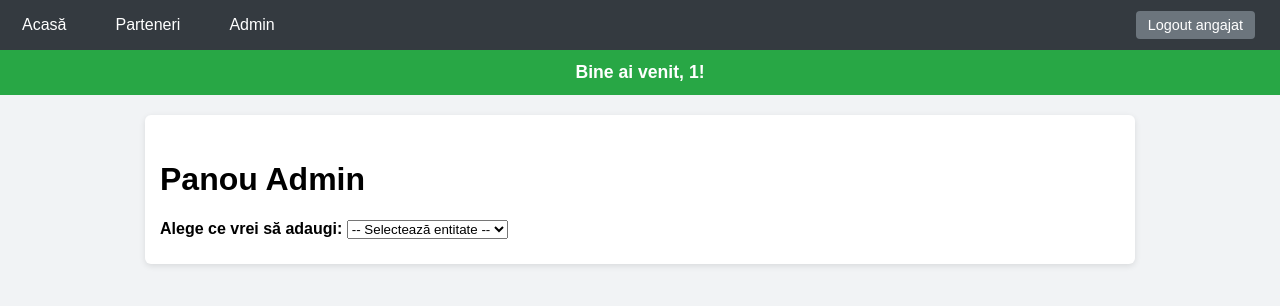
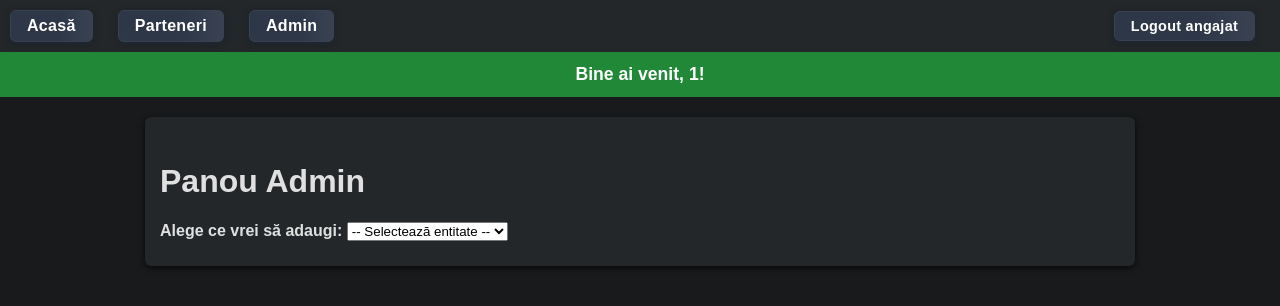
Before and after one commit to AlexMihai1804/ProiectBD, a Flask app: page /admin in a window 1280 px wide. Shown: the top 306 px of the page. Run offline with Flask 3, Linux system fonts and the light colour scheme; the visitor is signed in with stand-in values (Sample User, id 1).

Commit message:
Ui_modifications

```diff
--- a/static/style.css
+++ b/static/style.css
@@ -1,25 +1,26 @@
 body {
   margin: 0;
   font-family: Arial, sans-serif;
-  background: #f1f3f5;
+  background: #181a1b;
+  color: #e0e0e0;
 }
 
 .navbar {
   display: flex;
   align-items: center;
   padding: 10px;
-  background: #343a40;
+  background: #23272a;
 }
 
 .navbar .nav-left,
 .navbar .nav-right {
   display: flex;
   align-items: center;
-  gap: 10px;              /* equal spacing between items */
+  gap: 10px;
 }
 
 .navbar .nav-right {
-  margin-left: auto;      /* push right group to far right */
+  margin-left: auto;
 }
 
 .navbar a,
@@ -27,75 +28,90 @@ body {
   color: #fff;
   text-decoration: none;
   margin-right: 15px;
-  padding: 6px 12px;
-  border-radius: 4px;
+  padding: 6px 16px;
+  border-radius: 6px;
+  background: linear-gradient(90deg, #2d3748 60%, #3a4252 100%);
+  border: 1.5px solid #3a4252;
+  box-shadow: 0 2px 8px rgba(0,0,0,0.18), 0 1.5px 4px rgba(0,123,255,0.08);
+  font-weight: 600;
+  letter-spacing: 0.02em;
+  transition: background 0.2s, box-shadow 0.2s, border 0.2s, color 0.2s;
 }
 
 .navbar a:hover,
 .navbar .btn:hover {
-  background: rgba(255, 255, 255, 0.1);
+  background: linear-gradient(90deg, #007bff 60%, #0056b3 100%);
+  color: #fff;
+  border: 1.5px solid #007bff;
+  box-shadow: 0 4px 16px rgba(0,123,255,0.18), 0 2px 8px rgba(0,0,0,0.22);
 }
 
-/* remove now-redundant auto margin on .signin-btn */
 .signin-btn {
   margin-left: 0;
 }
 
 .navbar .signup-btn {
-  margin-left: 10px; /* keep small gap between them */
+  margin-left: 10px;
 }
 
-/* buttons */
 .btn {
   padding: 8px 16px;
   border: none;
   border-radius: 4px;
   cursor: pointer;
   font-size: 0.9rem;
+  background: #23272a;
+  color: #fff;
+  transition: background 0.2s;
 }
 
 .btn-primary {
-  background: linear-gradient(90deg, #007bff, #0056b3);
+  background: linear-gradient(90deg, #0056b3, #23272a);
   color: #fff;
 }
 
 .btn-primary:hover {
-  background: linear-gradient(90deg, #0056b3, #004085);
+  background: linear-gradient(90deg, #007bff, #0056b3);
 }
 
 .btn-secondary {
-  background-color: #6c757d;
+  background-color: #444950;
   color: #fff;
 }
 
 .btn-secondary:hover {
-  background-color: #5a6268;
+  background-color: #343a40;
 }
 
-/* login form */
 .login-container {
   max-width: 400px;
   margin: 80px auto;
   padding: 20px;
-  background: #fff;
+  background: #23272a;
   border-radius: 8px;
-  box-shadow: 0 2px 8px rgba(0, 0, 0, 0.1);
+  box-shadow: 0 2px 8px rgba(0,0,0,0.7);
 }
 
 .login-container h2 {
   margin-bottom: 16px;
   text-align: center;
+  color: #fff;
 }
 
 .login-container input {
-  width: 100%;
+  width: 95%;
   padding: 8px;
-  margin-bottom: 12px;
-  border: 1px solid #ced4da;
+  margin-bottom: 22px;
+  border: 1px solid #444950;
   border-radius: 4px;
+  background: #181a1b;
+  color: #e0e0e0;
 }
 
-/* product listing */
+.login-container > *:not(:last-child) {
+  margin-bottom: 18px;
+}
+
 .product-list {
   display: flex;
   flex-wrap: wrap;
@@ -180,17 +198,18 @@ body {
   width: 100%;
   padding: 6px;
   margin-top: 4px;
-  border: 1px solid #ced4da;
+  border: 1px solid #444950;
   border-radius: 4px;
+  background: #181a1b;
+  color: #e0e0e0;
 }
 
 .popup-content button {
   margin-top: 8px;
 }
 
-/* welcome banner */
 .welcome-banner {
-  background: #28a745;
+  background: #218838;
   color: #fff;
   padding: 12px 20px;
   text-align: center;
@@ -198,20 +217,20 @@ body {
   font-weight: bold;
 }
 
-/* main container */
 .main-container {
   max-width: 960px;
   margin: 20px auto;
-  /*  NEW: give interior breathing space  */
-  padding: 25px 15px;   /* ↑↓  left-right */
-  background: #fff;
+  padding: 25px 15px;
+  background: #23272a;
   border-radius: 6px;
-  box-shadow: 0 2px 6px rgba(0, 0, 0, 0.1);
+  box-shadow: 0 2px 6px rgba(0,0,0,0.7);
+  color: #e0e0e0;
 }
 
 .main-container h2 {
   margin-top: 0;
   margin-bottom: 20px;
+  color: #fff;
 }
 
 .main-container > .btn,
```
Also changed, not shown: other parts of static/style.css (+32 -49 lines).
